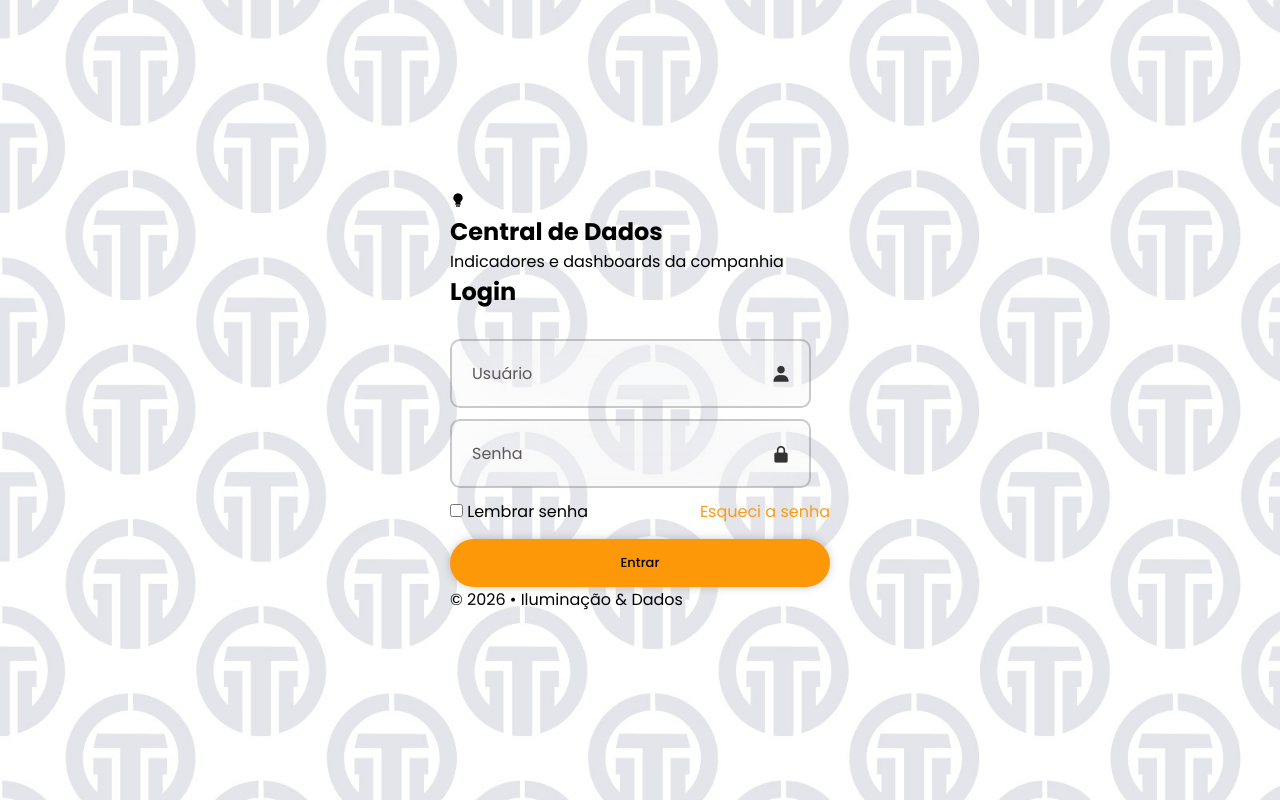
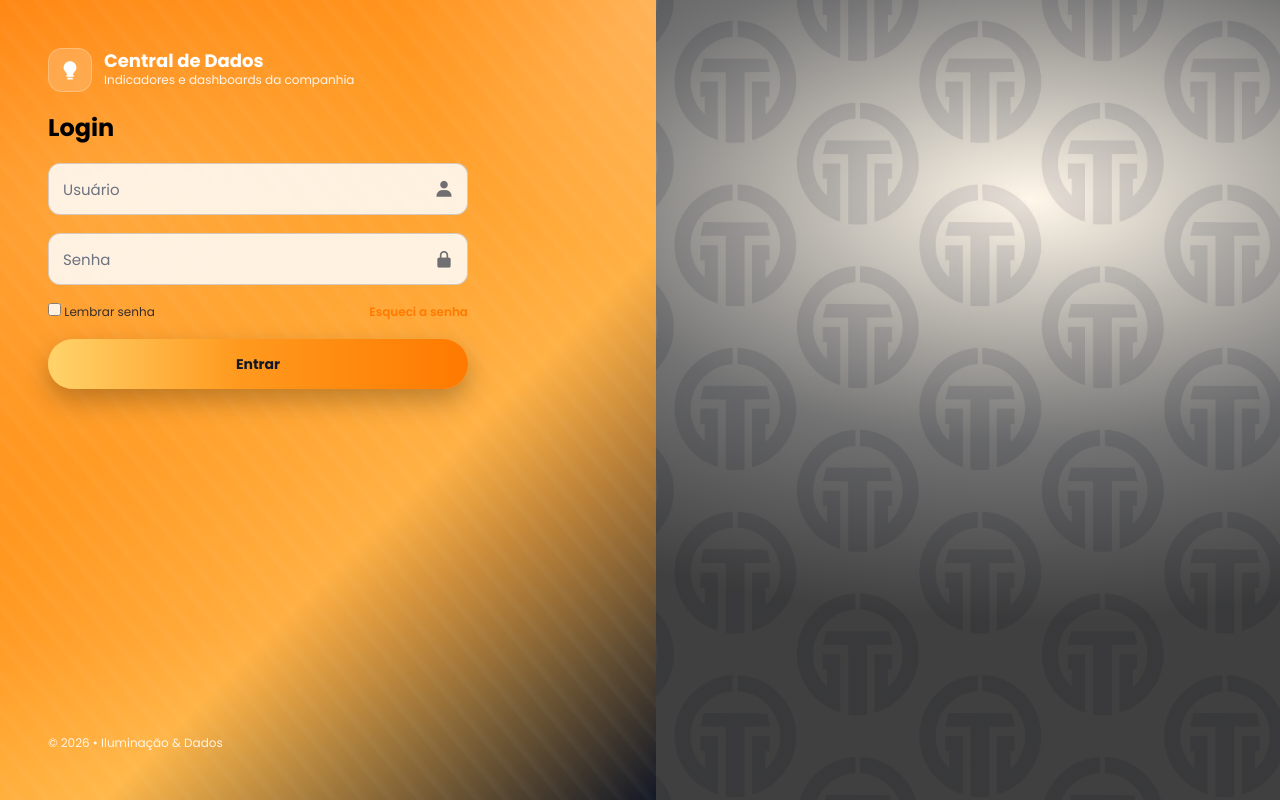
Before and after one commit to JoaCalistormrp/Dashboard_Grupo, a website: page index.html in a window 1280 px wide. Drawn offline with nearby package versions, Linux system fonts and the light colour scheme.

Commit message:
Refactor acesso.css for layout and styling updates

```diff
--- a/acesso.css
+++ b/acesso.css
@@ -1,6 +1,5 @@
-@import url('https://fonts.googleapis.com/css2?family=Poppins:ital,wght@0,100;0,200;0,300;0,400;0,500;0,600;0,700;0,800;0,900;1,100;1,200;1,300;1,400;1,500;1,600;1,700;1,800;1,900&display=swap');
+@import url('https://fonts.googleapis.com/css2?family=Poppins:wght@300;400;500;600;700;800;900&display=swap');
 
-/* Reset e fontes */
 * {
   margin: 0;
   padding: 0;
@@ -8,99 +7,265 @@
   font-family: "Poppins", sans-serif;
 }
 
-/* Corpo */
 body {
-  display: flex;
-  justify-content: center;
-  align-items: center;
   min-height: 100vh;
-  background: url(imagem.jpg);
-  background-size: cover;
-  background-position: center;
+  background: #0b0f16;
 }
 
-/* Container */
-.container {
-  width: 420px;
-  background-color: white;
-  /*backdrop-filter: blur(5px); /* aplica o desfoque */
-  /*-webkit-backdrop-filter: blur(10px); /* para compatibilidade */
-  border-radius: 10px;
-  border: 2px solid rgba(0, 0, 0, 0.2);
-  color: #000000;
-  padding: 30px 40px;
-  box-shadow: rgba(0, 0, 0, 0.35) 0px 5px 15px;
+/* ====== LAYOUT SPLIT ====== */
+.auth-page{
+  min-height: 100vh;
+  display: grid;
+  grid-template-columns: 1.05fr 1fr;
 }
 
-.container h1 {
-  font-size: 36px;
-  text-align: center;
-  color:  rgb(250, 155, 22);
+/* ====== ESQUERDA (degradê + glow) ====== */
+.auth-left{
+  position: relative;
+  padding: 48px;
+  display: flex;
+  flex-direction: column;
+  justify-content: center;
+  gap: 18px;
+
+  /* degradê “iluminação” */
+  background: radial-gradient(1200px 800px at 15% 25%,
+      rgba(255, 220, 140, 0.35) 0%,
+      rgba(255, 160, 60, 0.22) 32%,
+      rgba(255, 100, 0, 0.10) 55%,
+      rgba(10, 14, 22, 0) 72%),
+    linear-gradient(135deg,
+      #ff7a00 0%,
+      #ff9a1f 38%,
+      #ffb84a 62%,
+      #121826 100%);
+  overflow: hidden;
 }
 
-/* Input box */
+/* “feixes de luz” decorativos */
+.auth-left::before{
+  content:"";
+  position:absolute;
+  inset:-40%;
+  background:
+    repeating-linear-gradient(60deg,
+      rgba(255,255,255,0.10) 0px,
+      rgba(255,255,255,0.10) 2px,
+      rgba(255,255,255,0.00) 10px,
+      rgba(255,255,255,0.00) 22px);
+  filter: blur(1px);
+  opacity: 0.35;
+  transform: rotate(-10deg);
+  pointer-events: none;
+}
+
+.auth-left::after{
+  content:"";
+  position:absolute;
+  width: 520px;
+  height: 520px;
+  right: -260px;
+  top: -260px;
+  background: radial-gradient(circle,
+    rgba(255,255,255,0.35) 0%,
+    rgba(255,255,255,0.0) 70%);
+  opacity: .65;
+  pointer-events: none;
+}
+
+/* topo/branding */
+.brand{
+  position: relative;
+  z-index: 2;
+  display: flex;
+  align-items: center;
+  gap: 12px;
+  color: #fff;
+}
+
+.brand-badge{
+  width: 44px;
+  height: 44px;
+  border-radius: 14px;
+  display: grid;
+  place-items: center;
+  background: rgba(255,255,255,0.18);
+  border: 1px solid rgba(255,255,255,0.25);
+  backdrop-filter: blur(10px);
+}
+
+.brand-badge i{
+  font-size: 22px;
+}
+
+.brand-text h2{
+  font-size: 18px;
+  font-weight: 700;
+  line-height: 1.1;
+}
+
+.brand-text p{
+  font-size: 12px;
+  opacity: 0.9;
+}
+
+/* card do login */
+.login-card{
+  position: relative;
+  z-index: 2;
+  max-width: 420px;
+}
+
+.container{
+  /* agora o container é o seu form-card */
+  width: 100%;
+  background: rgba(255,255,255,0.92);
+  border-radius: 16px;
+  border: 1px solid rgba(255,255,255,0.35);
+  padding: 30px 32px;
+  box-shadow: rgba(0, 0, 0, 0.35) 0px 14px 40px;
+}
+
+.container h1{
+  font-size: 34px;
+  text-align: left;
+  color: #111827;
+  margin-bottom: 6px;
+}
+
+/* ====== INPUTS ====== */
 .input-box {
   position: relative;
-  width: 95%;
-  height: 50px;
-  margin: 30px 0;
+  width: 100%;
+  height: 52px;
+  margin: 18px 0;
 }
 
 .input-box input {
   width: 100%;
-  background-color: transparent;
-  backdrop-filter: blur(50px);
-  -webkit-backdrop-filter: blur(10px);
-  border-radius: 10px;
-  border: 2px solid rgba(0, 0, 0, 0.2);
+  height: 52px;
+  border-radius: 12px;
+  border: 1px solid rgba(17, 24, 39, 0.18);
   outline: none;
-  font-size: 16px;
-  color: #000000;
-  padding: 20px 40px 20px 20px;
+  font-size: 15px;
+  color: #111827;
+  padding: 0 44px 0 14px;
+  background: rgba(255,255,255,0.85);
+}
+
+.input-box input:focus{
+  border-color: rgba(255, 122, 0, 0.6);
+  box-shadow: 0 0 0 4px rgba(255, 122, 0, 0.12);
 }
 
 .input-box input::placeholder {
-  color: #5e5858;
+  color: #6b7280;
 }
 
 .input-box i {
   position: absolute;
-  right: 20px;
-  top: 70%;
+  right: 14px;
+  top: 50%;
   transform: translateY(-50%);
   font-size: 20px;
-  color: #333;
+  color: rgba(17, 24, 39, 0.6);
 }
 
 /* Lembrar e esqueci a senha */
 .remember-forgot {
   display: flex;
   justify-content: space-between;
+  align-items: center;
+  margin-top: 8px;
 }
 
-.remember-forgot label input {
-  accent-color: #fff;
+.remember-forgot label{
+  font-size: 12px;
+  color: #111827;
+  opacity: .85;
 }
 
-.remember-forgot a {
+.remember-forgot a{
+  font-size: 12px;
   text-decoration: none;
-  color: rgb(250, 155, 22);
+  color: #ff7a00;
+  font-weight: 600;
 }
 
-.remember-forgot a:hover {
+.remember-forgot a:hover{
   text-decoration: underline;
 }
 
-/* Botão de login */
+/* Botão */
 .Login {
- width: 100%;
-  height: 48px;
-  background-color: rgb(253, 152, 9);
+  width: 100%;
+  height: 50px;
+  margin-top: 18px;
   border: none;
   cursor: pointer;
-  font-size: 13px;
-  font-weight: 500;
-  box-shadow: 0 0 10px rgba(0, 0, 0, 0.2);
-  border-radius: 50px;
-  margin-top: 15px;
+  border-radius: 999px;
+  font-size: 14px;
+  font-weight: 700;
+  color: #111827;
+
+  background: linear-gradient(90deg, #ffd36a 0%, #ff9a1f 45%, #ff7a00 100%);
+  box-shadow: 0 12px 26px rgba(0,0,0,0.25);
+  transition: transform .12s ease, filter .12s ease;
 }
+
+.Login:hover{
+  transform: translateY(-1px);
+  filter: brightness(1.03);
+}
+
+.Login:active{
+  transform: translateY(0px);
+}
+
+/* rodapé */
+.footer-note{
+  position: relative;
+  z-index: 2;
+  margin-top: auto;
+  color: rgba(255,255,255,0.88);
+  font-size: 12px;
+}
+
+/* ====== DIREITA (imagem) ====== */
+.auth-right{
+  background: #0b0f16;
+  position: relative;
+
+  /* Use sua imagem atual aqui */
+  background-image: url("imagem.jpg");
+  background-size: cover;
+  background-position: center;
+}
+
+/* overlay suave p/ não estourar */
+.auth-right::before{
+  content:"";
+  position:absolute;
+  inset:0;
+  background: radial-gradient(800px 420px at 60% 25%,
+    rgba(255, 190, 80, 0.12) 0%,
+    rgba(0,0,0,0.55) 58%,
+    rgba(0,0,0,0.75) 100%);
+}
+
+/* ====== RESPONSIVO ====== */
+@media (max-width: 900px){
+  .auth-page{
+    grid-template-columns: 1fr;
+  }
+  .auth-right{
+    display: none;
+  }
+  .auth-left{
+    padding: 28px;
+  }
+  .login-card{
+    max-width: 520px;
+    width: 100%;
+  }
+}
```
